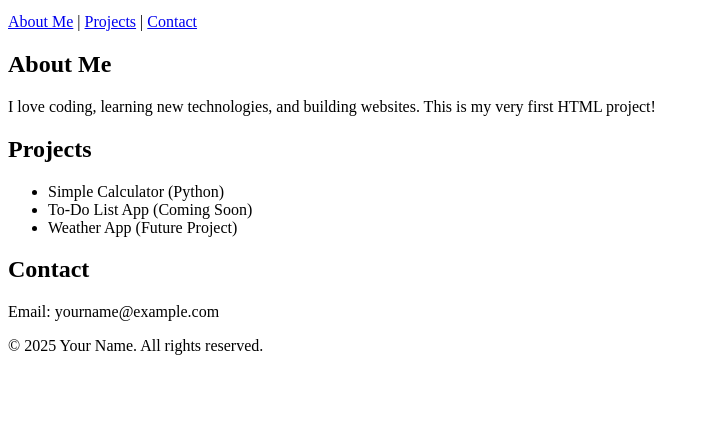
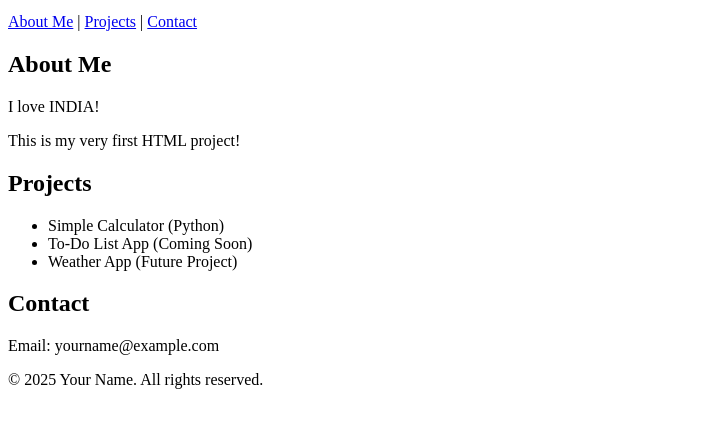
Before and after one commit to Dandiganesh/Azure_webtechspark, a plain HTML site: page index.html in a window 1280 px wide. Shown: the part 101-528 px from the top of the page, without its empty margins (0-709 px from the left). Drawn offline with Linux system fonts and the light colour scheme.

Commit message:
About page updated

```diff
--- a/index.html
+++ b/index.html
@@ -19,7 +19,7 @@
 
     <section id="about">
         <h2>About Me</h2>
-        <p>I love coding, learning new technologies, and building websites.
+        <p>I love INDIA! </p>
         This is my very first HTML project!</p>
     </section>
 
```
